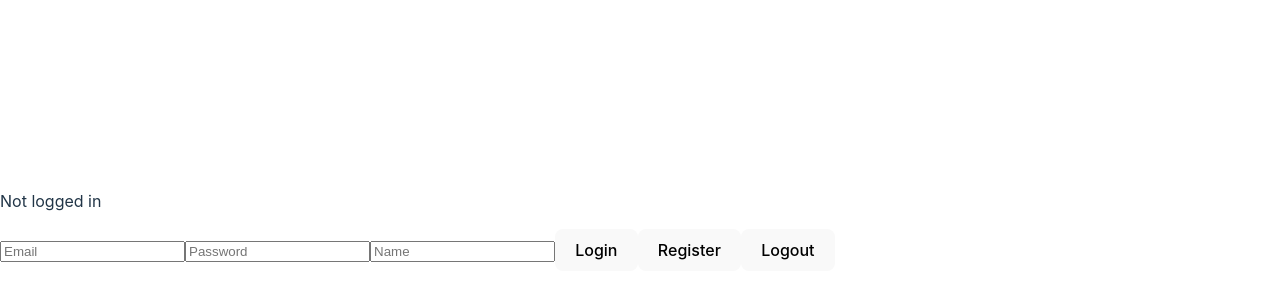
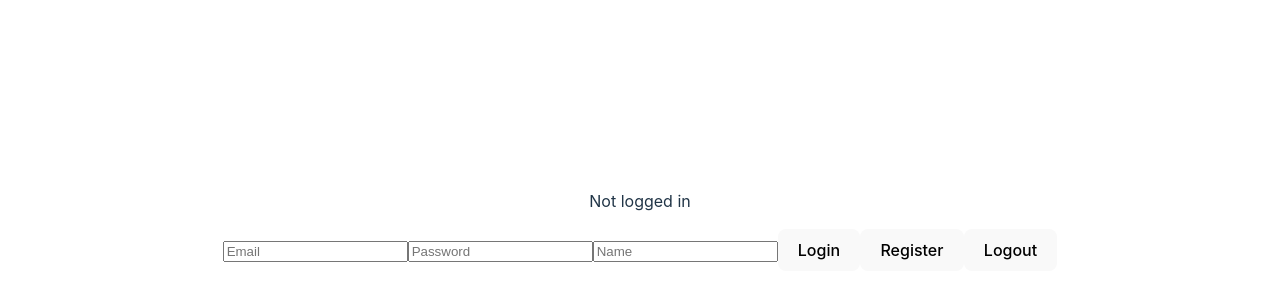
Before and after one commit to mujibulhaquetanim/BaaS, a React (Vite) app in the folder appwrite-react/: page / in a window 1280 px wide. Shown: the part 178-478 px from the top of the page. Built offline with nearby package versions, Linux system fonts and the light colour scheme; no server answers.

Commit message:
refactor: improve type definitions and formatting in App component

```diff
--- a/appwrite-react/src/App.tsx
+++ b/appwrite-react/src/App.tsx
@@ -1,13 +1,17 @@
-import React, { useState } from 'react';
-import { account, ID } from './appwrite/auth'
+import React, { useState } from "react";
+import { account, ID } from "./appwrite/auth";
+import './App.css'
 
+interface IUser {
+  name: string;
+}
 const App = () => {
-  const [loggedInUser, setLoggedInUser] = useState(null);
-  const [email, setEmail] = useState('');
-  const [password, setPassword] = useState('');
-  const [name, setName] = useState('');
+  const [loggedInUser, setLoggedInUser] = useState<IUser | null>(null);
+  const [email, setEmail] = useState<string>("");
+  const [password, setPassword] = useState<string>("");
+  const [name, setName] = useState<string>("");
 
-  async function login(email, password) {
+  async function login(email: string, password: string) {
     await account.createEmailPasswordSession(email, password);
     setLoggedInUser(await account.get());
   }
@@ -15,13 +19,28 @@ const App = () => {
   return (
     <div>
       <p>
-        {loggedInUser ? `Logged in as ${loggedInUser.name}` : 'Not logged in'}
+        {loggedInUser ? `Logged in as ${loggedInUser.name}` : "Not logged in"}
       </p>
 
       <form>
-        <input type="email" placeholder="Email" value={email} onChange={e => setEmail(e.target.value)} />
-        <input type="password" placeholder="Password" value={password} onChange={e => setPassword(e.target.value)} />
-        <input type="text" placeholder="Name" value={name} onChange={e => setName(e.target.value)} />
+        <input
+          type="email"
+          placeholder="Email"
+          value={email}
+          onChange={(e) => setEmail(e.target.value)}
+        />
+        <input
+          type="password"
+          placeholder="Password"
+          value={password}
+          onChange={(e) => setPassword(e.target.value)}
+        />
+        <input
+          type="text"
+          placeholder="Name"
+          value={name}
+          onChange={(e) => setName(e.target.value)}
+        />
 
         <button type="button" onClick={() => login(email, password)}>
           Login
@@ -40,7 +59,7 @@ const App = () => {
         <button
           type="button"
           onClick={async () => {
-            await account.deleteSession('current');
+            await account.deleteSession("current");
             setLoggedInUser(null);
           }}
         >
```
